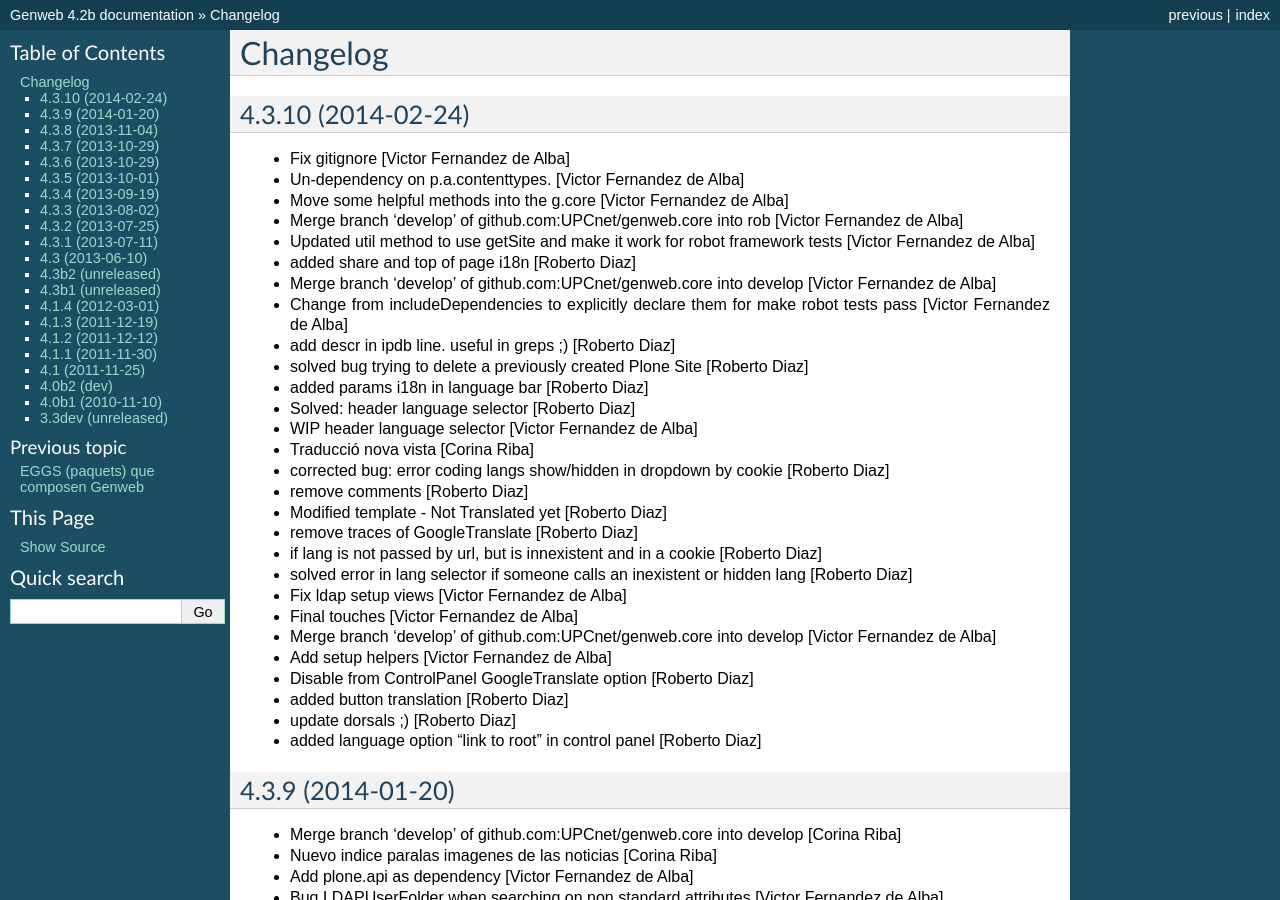
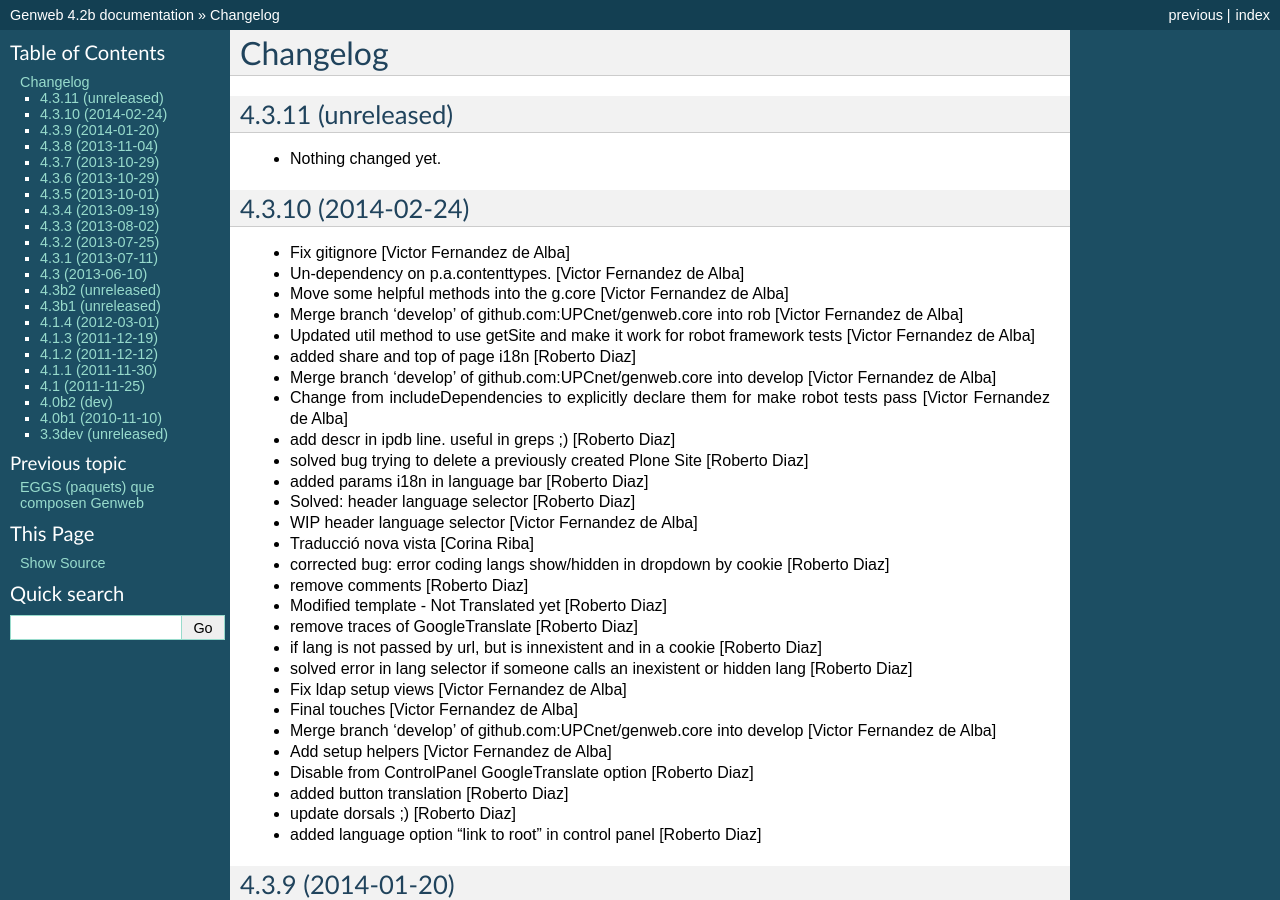
Before and after one commit to UPCnet/genweb.core, a Sphinx documentation site: the page built from docs/HISTORY.rst, in a window 1280 px wide and 900 px high. Built offline with Sphinx 7.4.7, drawn with Linux system fonts in a browser that asks for light colours.

Commit message:
Back to development: 4.3.11

```diff
--- a/docs/HISTORY.rst
+++ b/docs/HISTORY.rst
@@ -1,5 +1,11 @@
 Changelog
 =========
+
+4.3.11 (unreleased)
+-------------------
+
+- Nothing changed yet.
+
 
 4.3.10 (2014-02-24)
 -------------------
--- a/setup.py
+++ b/setup.py
@@ -1,7 +1,7 @@
 from setuptools import setup, find_packages
 import os
 
-version = '4.3.10'
+version = '4.3.11.dev0'
 
 README = open("README.rst").read()
 HISTORY = open(os.path.join("docs", "HISTORY.rst")).read()
```
